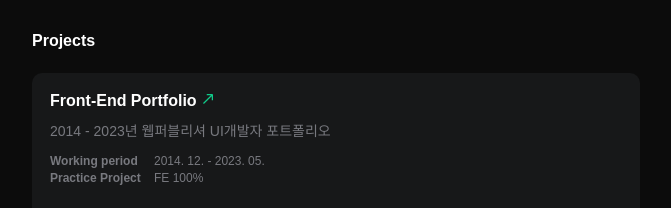
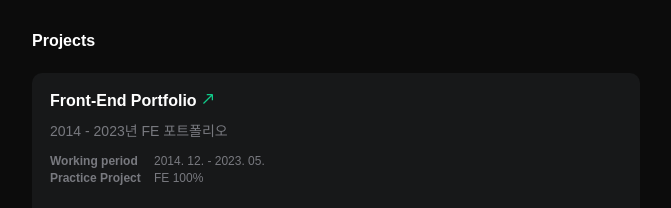
Before and after one commit to 121Mbp/portfolio, a React (Create React App) app: page / in a window 1280 px wide. Shown: the part 800-1008 px from the top of the page, without its empty margins (304-975 px from the left). Built offline with nearby package versions, Linux system fonts and the light colour scheme; a web font is replaced by a local one.

Commit message:
data update

```diff
--- a/src/data.js
+++ b/src/data.js
@@ -123,7 +123,7 @@ const projects = [
         period: '2014. 12. - 2023. 05.',
         type: 'Practice',
         role: 'FE 100%',
-        content: '2014 - 2023년 웹퍼블리셔 UI개발자 포트폴리오',
+        content: '2014 - 2023년 FE 포트폴리오',
         url: 'https://121mbp.github.io/room',
         skill: ['js', 'html', 'css', 'jquery', 'scss']
     }
```
